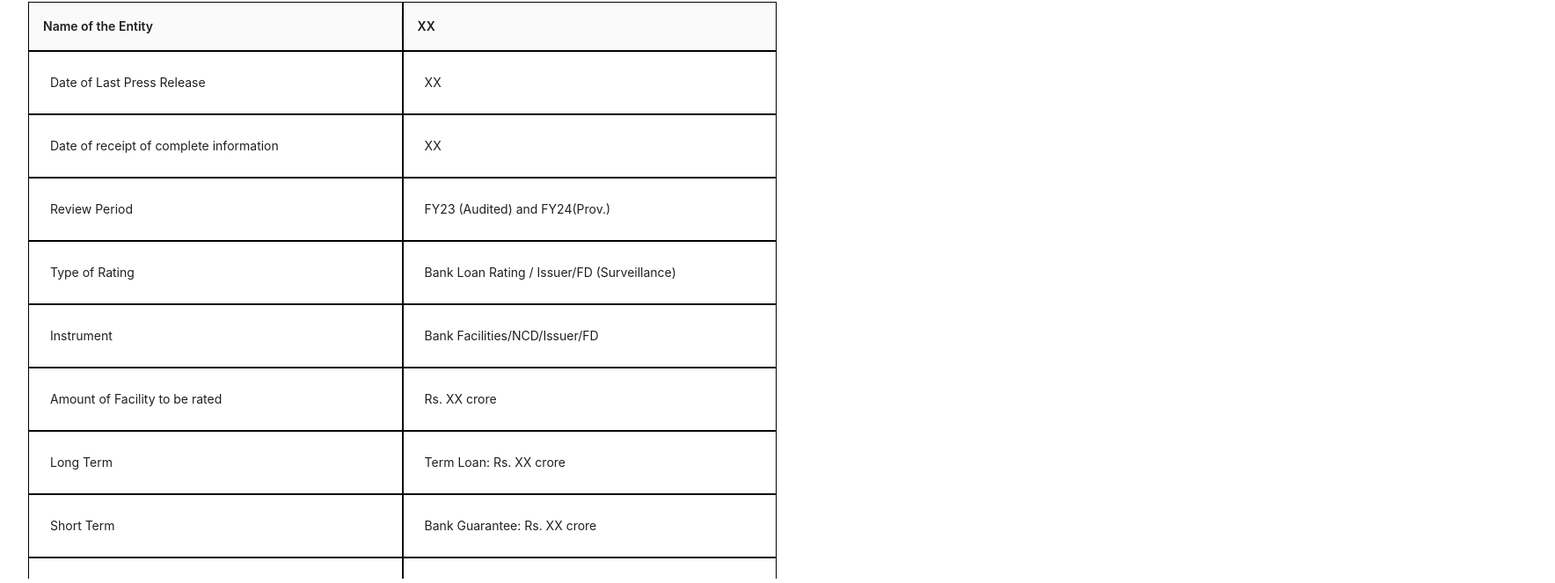
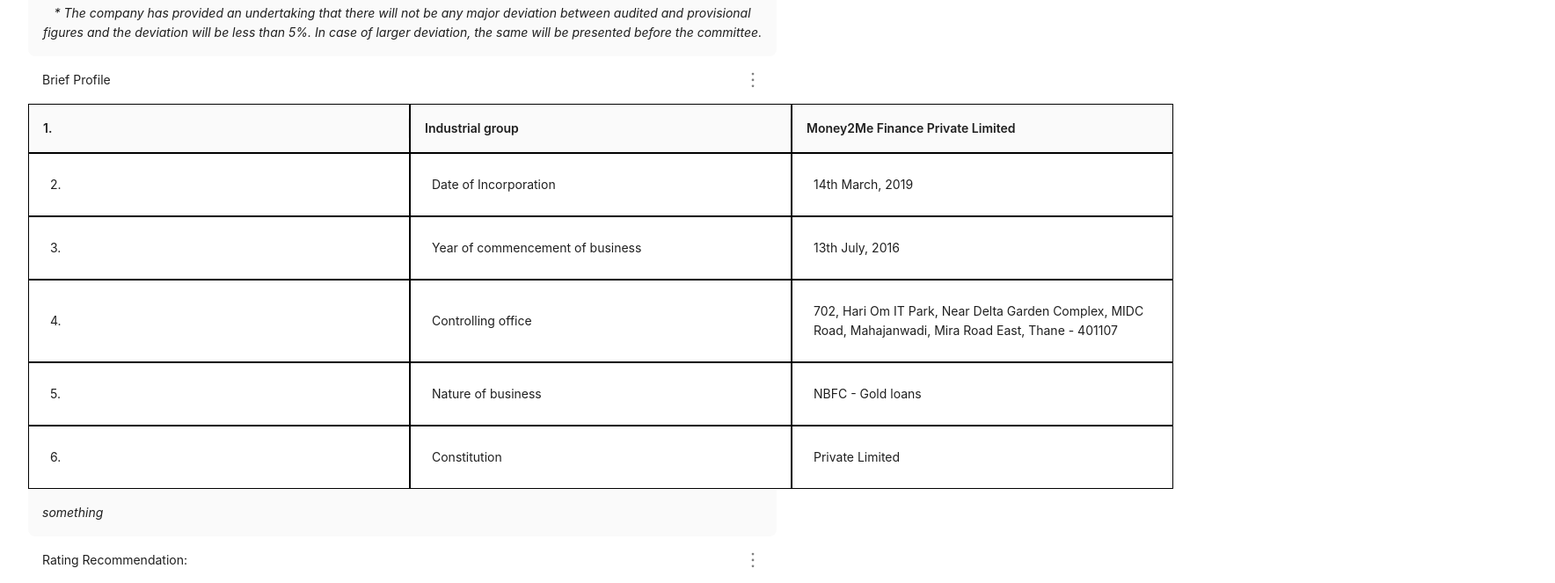
Before and after one commit to bidaliya/dynamicRatingNote, a React (Vite) app: page / in a window 1280 px wide. Shown: the part 848-1511 px from the top of the page at 88% size, 1768 px wide, since content can reach past the window. Built offline with nearby package versions, Linux system fonts and the light colour scheme.

Commit message:
added some tables

```diff
--- a/src/DataInterface.ts
+++ b/src/DataInterface.ts
@@ -1,19 +1,21 @@
 export interface Styles {
   color?: string;
   bgcolor?: string;
-  margin: {
-    left: string;
-    top: string;
-    right: string;
-    bottom: string;
+  margin?: {
+    left?: string;
+    top?: string;
+    right?: string;
+    bottom?: string;
   };
-  textAlignment: "left" | "right";
+  textAlignment?: "left" | "right";
+  border?: string;
+  fontWeight?: string;
 }
 
 export interface ColumnData {
   value: string;
   bgColor: string;
-  styling: Styles;
+  styling?: Styles;
 }
 
 export interface TableRow {
@@ -21,16 +23,14 @@
   data: ColumnData[];
 }
 
-
 export interface Label {
   text: string;
   styles?: Styles;
 }
 
-
 export interface Footer {
   text: string;
-  styles?:Styles;
+  styles?: Styles;
 }
 
 export interface TableComponent {
@@ -47,9 +47,17 @@
   label: string;
   link?: string;
   isEditable: boolean;
-  styles: Styles;
+  styles?: Styles;
+  typeOfContent?: string;
+  heading?: {
+    text: string;
+    styles?: Styles;
+  };
+  description?: {
+    text: string;
+    styles?: Styles;
+  };
 }
-
 
 export type DynamicComponent = TableComponent | TextComponent;
 
--- a/src/components/DynamicScreen.tsx
+++ b/src/components/DynamicScreen.tsx
@@ -60,6 +60,7 @@
           />
         )
       )}
+      <br />
       <Button type="primary" onClick={downloadHandler}>
         Download DOCX
       </Button>
--- a/src/components/TableComponent.tsx
+++ b/src/components/TableComponent.tsx
@@ -64,7 +64,6 @@
         columns={columns}
         pagination={false}
         className="custom-bold-border"
-        scroll={{ y: 600 }}
         style={{ width: "70%" }}
         title={() => (
           <div style={{ ...flexStyle }}>
@@ -84,13 +83,14 @@
           tableData.footer?.text?.trim()
             ? () => (
                 <div
-                  style={{ display: "flex", justifyContent: "space-between" }}
+                  style={{ ...flexStyle, fontStyle: "italic" }}
                 >
                   {tableData.footer.text}
                 </div>
               )
             : undefined
         }
+
       />
     </div>
   );
--- a/src/components/TextComponent.tsx
+++ b/src/components/TextComponent.tsx
@@ -63,8 +63,25 @@
             autoFocus
             style={{ width: "100%" }}
           />
+        ) : textData.typeOfContent === "box" ? (
+          <div
+            style={{
+              border: textData.styles?.border || "1px solid black",
+              padding: "10px",
+              cursor: textData.isEditable ? "text" : "default",
+            }}
+            onClick={handleTextClick}
+          >
+            <Text style={{ fontWeight: textData.heading?.styles?.fontWeight || "normal" }}>
+              {textData.heading?.text}
+            </Text>
+            <br />
+            <Text style={{ fontWeight: textData.description?.styles?.fontWeight || "normal" }}>
+              {textData.description?.text}
+            </Text>
+          </div>
         ) : (
-          <Text //for labels
+          <Text
             onClick={handleTextClick}
             style={{
               cursor: textData.isEditable ? "text" : "default",
--- a/src/data.json
+++ b/src/data.json
@@ -1,7 +1,27 @@
 [
   {
+    "type": "text",
+    "typeOfContent": "box",
+    "id": 1,
+    "heading": {
+      "text": "Part A: Rating Committee Note (Note version: RCN format for NBFC (initial) dated: April 13, 2024)",
+      "styles": {
+        "fontWeight": "bold"
+      }
+    },
+    "description": {
+      "text": "Mr/Ms.__RC member/Director of IVRPL is on the Board of this entity. He/she is not involved in the rating process in any manner and this note has not been sent to him/her: Not Applicable",
+      "styles": {
+        "fontWeight": "bold"
+      }
+    },
+    "styles": {
+      "border": "2px solid black"
+    }
+  },
+  {
     "type": "table",
-    "id": 1,
+    "id": 2,
     "label": {
       "text": "Rating Information",
       "styles": {
@@ -10,7 +30,7 @@
       }
     },
     "footer": {
-      "text": "Note: FY24 (Prov.) is Provisional",
+      "text": "* The company has provided an undertaking that there will not be any major deviation between audited and provisional figures and the deviation will be less than 5%. In case of larger deviation, the same will be presented before the committee.",
       "styles": {
         "color": "",
         "bgcolor": ""
@@ -18,14 +38,13 @@
     },
     "rows": [
       {
-        "bgColor": "#ffffff",
         "data": [
           {
             "value": "Name of the Entity",
             "bgColor": "#ffffff"
           },
           {
-            "value": "XX",
+            "value": "Money2Me Finance Private Limited (MFPL)",
             "bgColor": "#ffffff"
           }
         ]
@@ -34,11 +53,11 @@
         "bgColor": "#ffffff",
         "data": [
           {
-            "value": "Date of Last Press Release",
+            "value": "Mandate Date",
             "bgColor": "#ffffff"
           },
           {
-            "value": "XX",
+            "value": "May 31, 2024",
             "bgColor": "#ffffff"
           }
         ]
@@ -51,7 +70,7 @@
             "bgColor": "#ffffff"
           },
           {
-            "value": "XX",
+            "value": "September 16,2024",
             "bgColor": "#ffffff"
           }
         ]
@@ -64,7 +83,7 @@
             "bgColor": "#ffffff"
           },
           {
-            "value": "FY23 (Audited) and FY24(Prov.)",
+            "value": "FY21 to FY23 (Audited), FY24 (Provisional) and FY25 to FY27 (Projected)",
             "bgColor": "#ffffff"
           }
         ]
@@ -77,7 +96,7 @@
             "bgColor": "#ffffff"
           },
           {
-            "value": "Bank Loan Rating / Issuer/FD (Surveillance)",
+            "value": "Initial",
             "bgColor": "#ffffff"
           }
         ]
@@ -90,7 +109,7 @@
             "bgColor": "#ffffff"
           },
           {
-            "value": "Bank Facilities/NCD/Issuer/FD",
+            "value": "BLR",
             "bgColor": "#ffffff"
           }
         ]
@@ -103,7 +122,7 @@
             "bgColor": "#ffffff"
           },
           {
-            "value": "Rs. XX crore",
+            "value": "30.00 Crore",
             "bgColor": "#ffffff"
           }
         ]
@@ -116,150 +135,7 @@
             "bgColor": "#ffffff"
           },
           {
-            "value": "Term Loan: Rs. XX crore",
-            "bgColor": "#ffffff"
-          }
-        ]
-      },
-      {
-        "bgColor": "#ffffff",
-        "data": [
-          {
-            "value": "Short Term",
-            "bgColor": "#ffffff"
-          },
-          {
-            "value": "Bank Guarantee: Rs. XX crore",
-            "bgColor": "#ffffff"
-          }
-        ]
-      },
-      {
-        "bgColor": "#ffffff",
-        "data": [
-          {
-            "value": "Short Term",
-            "bgColor": "#ffffff"
-          },
-          {
-            "value": "Bank Guarantee: Rs. XX crore",
-            "bgColor": "#ffffff"
-          }
-        ]
-      },
-      {
-        "bgColor": "#ffffff",
-        "data": [
-          {
-            "value": "Short Term",
-            "bgColor": "#ffffff"
-          },
-          {
-            "value": "Bank Guarantee: Rs. XX crore",
-            "bgColor": "#ffffff"
-          }
-        ]
-      },
-      {
-        "bgColor": "#ffffff",
-        "data": [
-          {
-            "value": "Short Term",
-            "bgColor": "#ffffff"
-          },
-          {
-            "value": "Bank Guarantee: Rs. XX crore",
-            "bgColor": "#ffffff"
-          }
-        ]
-      },
-      {
-        "bgColor": "#ffffff",
-        "data": [
-          {
-            "value": "Short Term",
-            "bgColor": "#ffffff"
-          },
-          {
-            "value": "Bank Guarantee: Rs. XX crore",
-            "bgColor": "#ffffff"
-          }
-        ]
-      },
-      {
-        "bgColor": "#ffffff",
-        "data": [
-          {
-            "value": "Short Term",
-            "bgColor": "#ffffff"
-          },
-          {
-            "value": "Bank Guarantee: Rs. XX crore",
-            "bgColor": "#ffffff"
-          }
-        ]
-      },
-      {
-        "bgColor": "#ffffff",
-        "data": [
-          {
-            "value": "Short Term",
-            "bgColor": "#ffffff"
-          },
-          {
-            "value": "Bank Guarantee: Rs. XX crore",
-            "bgColor": "#ffffff"
-          }
-        ]
-      },
-      {
-        "bgColor": "#ffffff",
-        "data": [
-          {
-            "value": "Short Term",
-            "bgColor": "#ffffff"
-          },
-          {
-            "value": "Bank Guarantee: Rs. XX crore",
-            "bgColor": "#ffffff"
-          }
-        ]
-      },
-      {
-        "bgColor": "#ffffff",
-        "data": [
-          {
-            "value": "Short Term",
-            "bgColor": "#ffffff"
-          },
-          {
-            "value": "Bank Guarantee: Rs. XX crore",
-            "bgColor": "#ffffff"
-          }
-        ]
-      },
-      {
-        "bgColor": "#ffffff",
-        "data": [
-          {
-            "value": "Short Term",
-            "bgColor": "#ffffff"
-          },
-          {
-            "value": "Bank Guarantee: Rs. XX crore",
-            "bgColor": "#ffffff"
-          }
-        ]
-      },
-      {
-        "bgColor": "#ffffff",
-        "data": [
-          {
-            "value": "Short Term",
-            "bgColor": "#ffffff"
-          },
-          {
-            "value": "Bank Guarantee: Rs. XX crore",
+            "value": "30.00 Crore",
             "bgColor": "#ffffff"
           }
         ]
@@ -281,258 +157,258 @@
   },
   {
     "type": "table",
-    "id": 2,
+    "id": 3,
     "label": {
-      "text": "Rating Information 2",
+      "text": "Brief Profile",
       "styles": {
         "color": "",
-        "bgcolor": ""
+        "bgColor": ""
+      }
+    },
+    "footer": {
+      "text": "something",
+      "styles": {
+        "color": "",
+        "bgColor": ""
+      }
+    },
+    "rows": [
+      {
+        "data": [
+          {
+            "value": "1.",
+            "styles": {}
+          },
+          {
+            "value": "Industrial group",
+            "styles": {}
+          },
+          {
+            "value": "Money2Me Finance Private Limited",
+            "styles": {}
+          }
+        ]
+      },
+      {
+        "data": [
+          {
+            "value": "2.",
+            "styles": {}
+          },
+          {
+            "value": "Date of Incorporation",
+            "styles": {}
+          },
+          {
+            "value": "14th March, 2019",
+            "styles": {}
+          }
+        ]
+      },
+      {
+        "data": [
+          {
+            "value": "3.",
+            "styles": {}
+          },
+          {
+            "value": "Year of commencement of business",
+            "styles": {}
+          },
+          {
+            "value": "13th July, 2016",
+            "styles": {}
+          }
+        ]
+      },
+      {
+        "data": [
+          {
+            "value": "4.",
+            "styles": {}
+          },
+          {
+            "value": "Controlling office",
+            "styles": {}
+          },
+          {
+            "value": "702, Hari Om IT Park, Near Delta Garden Complex, MIDC Road, Mahajanwadi, Mira Road East, Thane - 401107",
+            "styles": {}
+          }
+        ]
+      },
+      {
+        "data": [
+          {
+            "value": "5.",
+            "styles": {}
+          },
+          {
+            "value": "Nature of business",
+            "styles": {}
+          },
+          {
+            "value": "NBFC - Gold loans",
+            "styles": {}
+          }
+        ]
+      },
+      {
+        "data": [
+          {
+            "value": "6.",
+            "styles": {}
+          },
+          {
+            "value": "Constitution",
+            "styles": {}
+          },
+          {
+            "value": "Private Limited",
+            "styles": {}
+          }
+        ]
+      }
+    ]
+  },
+  {
+    "type": "table",
+    "id": 4,
+    "label": {
+      "text": "Rating Recommendation:",
+      "styles": {
+        "color": "",
+        "bgColor": ""
       }
     },
     "footer": {
       "text": "",
       "styles": {
         "color": "",
-        "bgcolor": ""
+        "bgColor": ""
       }
     },
     "rows": [
       {
-        "bgColor": "#ffffff",
         "data": [
           {
-            "value": "Name of the Entity",
-            "bgColor": "#ffffff"
+            "value": "Rating Model used",
+            "styles": { "fontWeight": "bold" }
           },
           {
-            "value": "XX",
-            "bgColor": "#ffffff"
+            "value": "NBFC",
+            "styles": {}
           }
         ]
       },
       {
-        "bgColor": "#ffffff",
         "data": [
           {
-            "value": "Date of Last Press Release",
-            "bgColor": "#ffffff"
+            "value": "Model implied rating",
+            "styles": { "fontWeight": "bold" }
           },
           {
-            "value": "XX",
-            "bgColor": "#ffffff"
+            "value": "IVR BBB/Stable/IVR A3+ (Based on balance sheet as on March 31, 2024 (Provisional))",
+            "styles": {}
           }
         ]
       },
       {
-        "bgColor": "#ffffff",
         "data": [
           {
-            "value": "Date of receipt of complete information",
-            "bgColor": "#ffffff"
+            "value": "Analyst recommended rating/Outlook/Placed Under Rating Watch/Removal from Rating Watch",
+            "styles": { "fontWeight": "bold" }
           },
           {
-            "value": "XX",
-            "bgColor": "#ffffff"
+            "value": "IVR BBB-/Stable/IVR A3",
+            "styles": {}
           }
         ]
       },
       {
-        "bgColor": "#ffffff",
         "data": [
           {
-            "value": "Review Period",
-            "bgColor": "#ffffff"
+            "value": "In case different rating is recommended, rationale/justification",
+            "styles": { "fontWeight": "bold" }
           },
           {
-            "value": "FY23 (Audited) and FY24(Prov.)",
-            "bgColor": "#ffffff"
+            "value": "Constraint of Rating against Model:\n- Increasing competition from banks in the gold loan segments\n- Low scale of operations albeit improving",
+            "styles": {}
           }
         ]
       },
       {
-        "bgColor": "#ffffff",
         "data": [
           {
-            "value": "Type of Rating",
-            "bgColor": "#ffffff"
+            "value": "Mention reason for outlook/Rating placed under watch/Removal from Rating Watch",
+            "styles": { "fontWeight": "bold" }
           },
           {
-            "value": "Bank Loan Rating / Issuer/FD (Surveillance)",
-            "bgColor": "#ffffff"
-          }
-        ]
-      },
-      {
-        "bgColor": "#ffffff",
-        "data": [
-          {
-            "value": "Instrument",
-            "bgColor": "#ffffff"
-          },
-          {
-            "value": "Bank Facilities/NCD/Issuer/FD",
-            "bgColor": "#ffffff"
-          }
-        ]
-      },
-      {
-        "bgColor": "#ffffff",
-        "data": [
-          {
-            "value": "Amount of Facility to be rated",
-            "bgColor": "#ffffff"
-          },
-          {
-            "value": "Rs. XX crore",
-            "bgColor": "#ffffff"
-          }
-        ]
-      },
-      {
-        "bgColor": "#ffffff",
-        "data": [
-          {
-            "value": "Long Term",
-            "bgColor": "#ffffff"
-          },
-          {
-            "value": "Term Loan: Rs. XX crore",
-            "bgColor": "#ffffff"
-          }
-        ]
-      },
-      {
-        "bgColor": "#ffffff",
-        "data": [
-          {
-            "value": "Short Term",
-            "bgColor": "#ffffff"
-          },
-          {
-            "value": "Bank Guarantee: Rs. XX crore",
-            "bgColor": "#ffffff"
-          }
-        ]
-      },
-      {
-        "bgColor": "#ffffff",
-        "data": [
-          {
-            "value": "Short Term",
-            "bgColor": "#ffffff"
-          },
-          {
-            "value": "Bank Guarantee: Rs. XX crore",
-            "bgColor": "#ffffff"
-          }
-        ]
-      },
-      {
-        "bgColor": "#ffffff",
-        "data": [
-          {
-            "value": "Short Term",
-            "bgColor": "#ffffff"
-          },
-          {
-            "value": "Bank Guarantee: Rs. XX crore",
-            "bgColor": "#ffffff"
-          }
-        ]
-      },
-      {
-        "bgColor": "#ffffff",
-        "data": [
-          {
-            "value": "Short Term",
-            "bgColor": "#ffffff"
-          },
-          {
-            "value": "Bank Guarantee: Rs. XX crore",
-            "bgColor": "#ffffff"
-          }
-        ]
-      },
-      {
-        "bgColor": "#ffffff",
-        "data": [
-          {
-            "value": "Short Term",
-            "bgColor": "#ffffff"
-          },
-          {
-            "value": "Bank Guarantee: Rs. XX crore",
-            "bgColor": "#ffffff"
-          }
-        ]
-      },
-      {
-        "bgColor": "#ffffff",
-        "data": [
-          {
-            "value": "Short Term",
-            "bgColor": "#ffffff"
-          },
-          {
-            "value": "Bank Guarantee: Rs. XX crore",
-            "bgColor": "#ffffff"
-          }
-        ]
-      },
-      {
-        "bgColor": "#ffffff",
-        "data": [
-          {
-            "value": "Short Term",
-            "bgColor": "#ffffff"
-          },
-          {
-            "value": "Bank Guarantee: Rs. XX crore",
-            "bgColor": "#ffffff"
-          }
-        ]
-      },
-      {
-        "bgColor": "#ffffff",
-        "data": [
-          {
-            "value": "Short Term",
-            "bgColor": "#ffffff"
-          },
-          {
-            "value": "Bank Guarantee: Rs. XX crore",
-            "bgColor": "#ffffff"
+            "value": "IVR believes MFPL continues to benefit from experienced promoters and moderate scale of operations. On the back of improvement in...",
+            "styles": {}
           }
         ]
       }
     ]
   },
   {
-    "type": "text",
-    "id": 3,
-    "label": "My label",
-    "isEditable": true,
-    "styles": {
-      "margin": {
-        "right": "65px",
-        "top": "10px",
-        "left": "300px"
-      },
-      "alignment": "left"
-    },
-    "link": "https://google.com"
-  },
-  {
-    "type": "text",
-    "id": 4,
-    "label": "My label 2",
-    "isEditable": true,
-    "styles": {
-      "margin": {
-        "left": "400px",
-        "top": "20px"
+    "type": "table",
+    "id": 7,
+    "label": {
+      "text": "Industry Classification:",
+      "styles": {
+        "color": "",
+        "bgColor": ""
       }
     },
-    "link": "https://www.youtube.com/"
+    "footer": {
+      "text": "",
+      "styles": {
+        "color": "",
+        "bgColor": ""
+      }
+    },
+    "rows": [
+      {
+        "data": [
+          {
+            "value": "Macro-Economic Indicator",
+            "styles": { "fontWeight": "bold" }
+          },
+          {
+            "value": "Sector",
+            "styles": {}
+          },
+          {
+            "value": "Industry",
+            "styles": {}
+          },
+          {
+            "value": "Basic Industry",
+            "styles": {}
+          }
+        ]
+      },
+      {
+        "data": [
+          {
+            "value": "Financial Services",
+            "styles": { "fontWeight": "bold" }
+          },
+          {
+            "value": "Financial Services",
+            "styles": {}
+          },
+          {
+            "value": "Finance",
+            "styles": {}
+          },
+          {
+            "value": "Non-Banking Financial Company (NBFC)",
+            "styles": {}
+          }
+        ]
+      }
+    ]
   }
 ]
```
Also changed, not shown: 1 other file (tests, documents, lock files or other folders).
